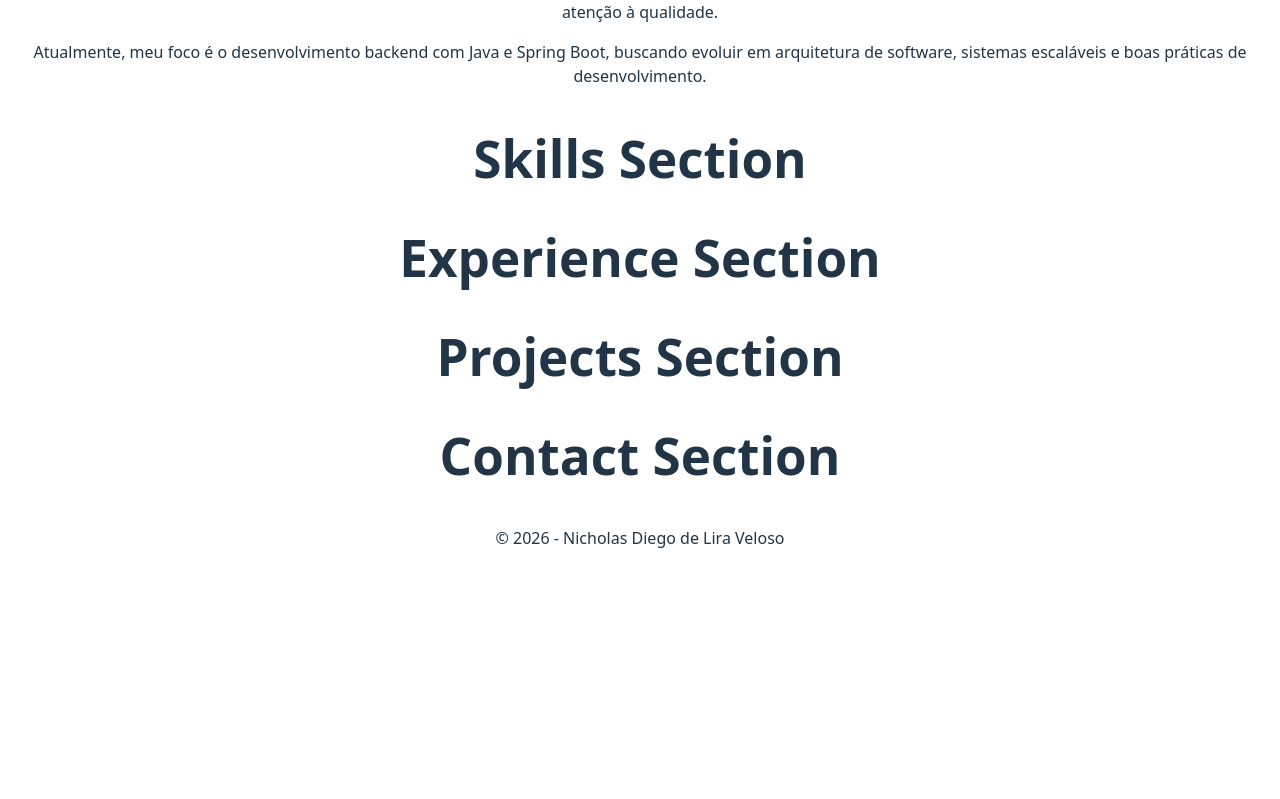
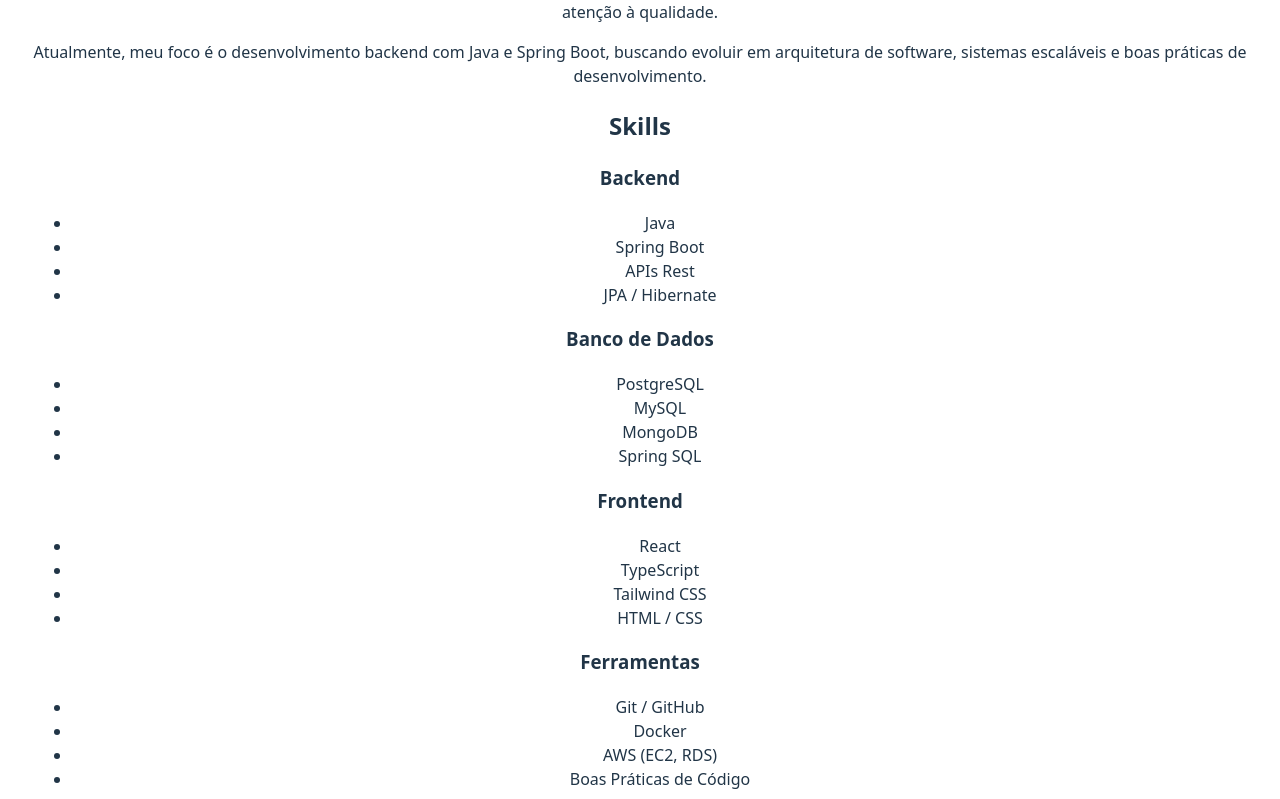
Before and after one commit to nickdiegao/Portfolio-Nicholas-Diego, a React (Vite) app: page / in a window 1280 px wide. Shown: the part 481-1280 px from the top of the page. Before the commit the page ends 1063 px from the top, so only its background shows below. Built offline with nearby package versions, Linux system fonts and the light colour scheme.

Commit message:
feat: add skills section with technical stack overview

```diff
--- a/src/sections/About.tsx
+++ b/src/sections/About.tsx
@@ -1,6 +1,6 @@
 export function About() {
     return (
-        <section className="min-h-screen flex items-center justify-center">
+        <section id="about" className="py-24">
             <div className="max-w-6xl mx-auto px-6">
                 <h2 className="text-3xl font-bold mb-8">
                     Sobre Mim
--- a/src/sections/Hero.tsx
+++ b/src/sections/Hero.tsx
@@ -1,6 +1,6 @@
 export function Hero() {
     return (
-        <section className="min-h-screen flex items-center justify-center">
+        <section className="min-h-screen flex items-center">
             <div className="max-w-6xl mx-auto px-6">
                 <h1 className="text-4xl md:text-5xl font-bold mb-6">
                     Nicholas Diego de Lira Veloso
--- a/src/sections/Skills.tsx
+++ b/src/sections/Skills.tsx
@@ -1,7 +1,56 @@
 export function Skills() {
     return (
-        <section className="min-h-screen flex items-center justify-center">
-            <h1 className="text-3xl font-bold">Skills Section</h1>
+        <section id="skills" className="py-24 bg-gray-50">
+            <div className="max-w-6xl mx-auto px-6">
+                <h2 className="text-3xl font-bold mb-12">
+                    Skills
+                </h2>
+                <div className="grid md:grid-cols-2 gap-12">
+                    {/* Backend */}
+                    <div>
+                        <h3 className="text-xl font-semibold mb-4">Backend</h3>
+                        <ul className="space-y-2 text-gray-600">
+                            <li>Java</li>
+                            <li>Spring Boot</li>
+                            <li>APIs Rest</li>
+                            <li>JPA / Hibernate</li>
+                        </ul>
+                    </div>
+
+                    {/* Banco de Dados */}
+                    <div>
+                        <h3 className="text-xl font-semibold mb-4">Banco de Dados</h3>
+                        <ul className="space-y-2 text-gray-600">
+                            <li>PostgreSQL</li>
+                            <li>MySQL</li>
+                            <li>MongoDB</li>
+                            <li>Spring SQL</li>
+                        </ul>
+                    </div>
+
+                    {/* Frontend */}
+                    <div>
+                        <h3 className="text-xl font-semibold mb-4">Frontend</h3>
+                        <ul className="space-y-2 text-gray-600">
+                            <li>React</li>
+                            <li>TypeScript</li>
+                            <li>Tailwind CSS</li>
+                            <li>HTML / CSS</li>
+                        </ul>
+                    </div>
+
+                    {/* Ferramentas */}
+                    <div>
+                        <h3 className="text-xl font-semibold mb-4">Ferramentas</h3>
+                        <ul className="space-y-2 text-gray-600">
+                            <li>Git / GitHub</li>
+                            <li>Docker</li>
+                            <li>AWS (EC2, RDS)</li>
+                            <li>Boas Práticas de Código</li>
+                        </ul>
+                    </div>
+                </div>
+            </div>
         </section>
     );
 }
```
